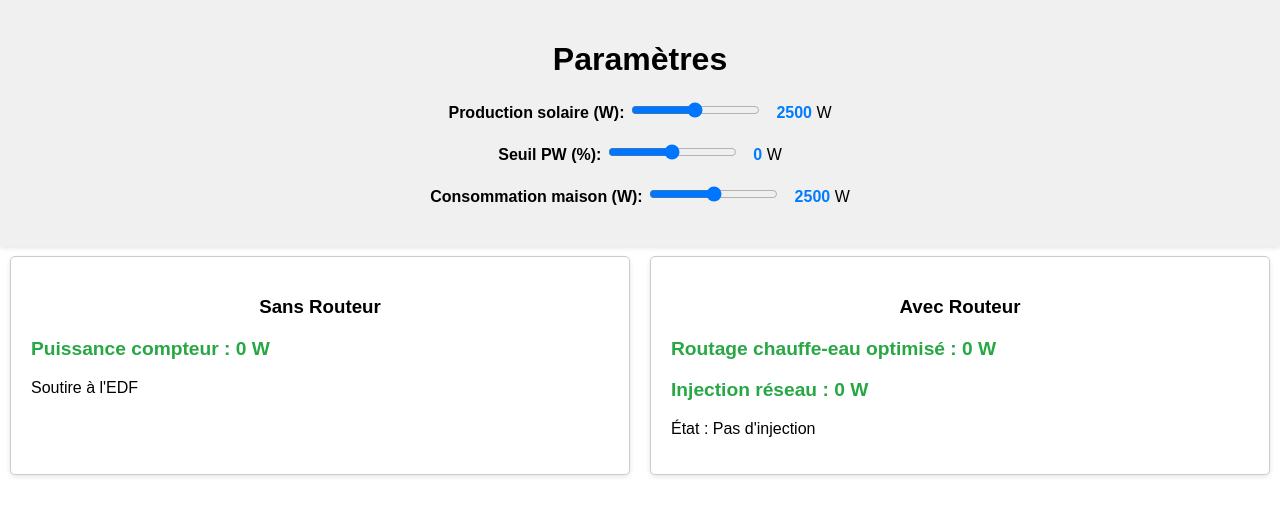
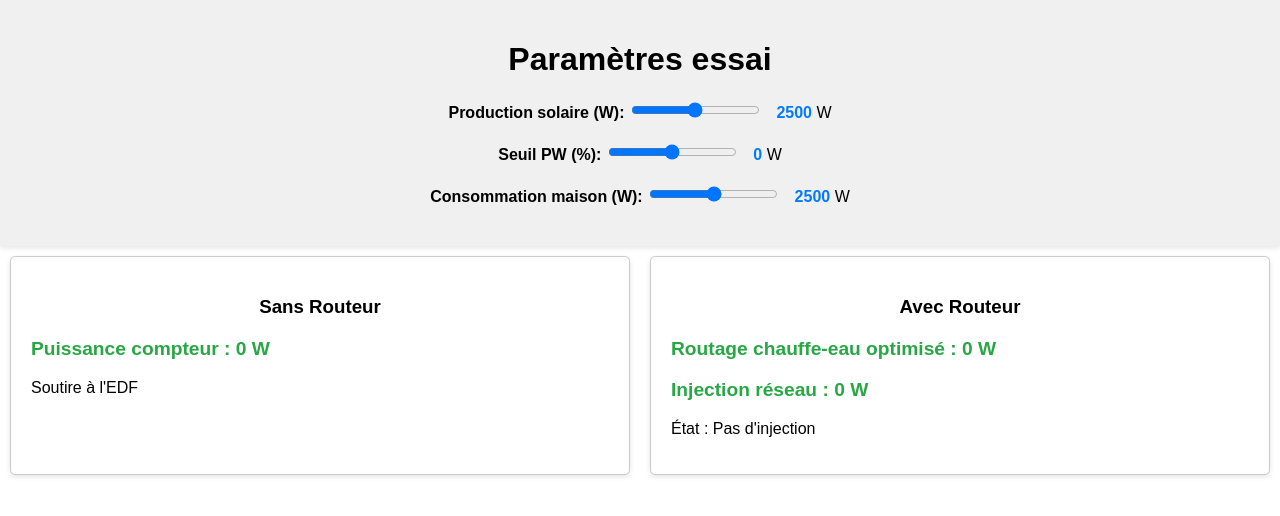
Before and after one commit to 59jag59/routeur_test, a plain HTML site: page index.html in a window 1280 px wide. Drawn offline with Linux system fonts and the light colour scheme.

Commit message:
Update index.html

```diff
--- a/index.html
+++ b/index.html
@@ -74,7 +74,7 @@
     <div class="container">
         <!-- Cadre supérieur pour les paramètres -->
         <div class="frame-top">
-            <h1>Paramètres</h1>
+            <h1>Paramètres essai</h1>
             <div class="slider-container">
                 <label class="slider-label" for="solarProduction">Production solaire (W):</label>
                 <input type="range" id="solarProduction" min="0" max="5000" value="2500" step="100" oninput="updateValues()">
```
